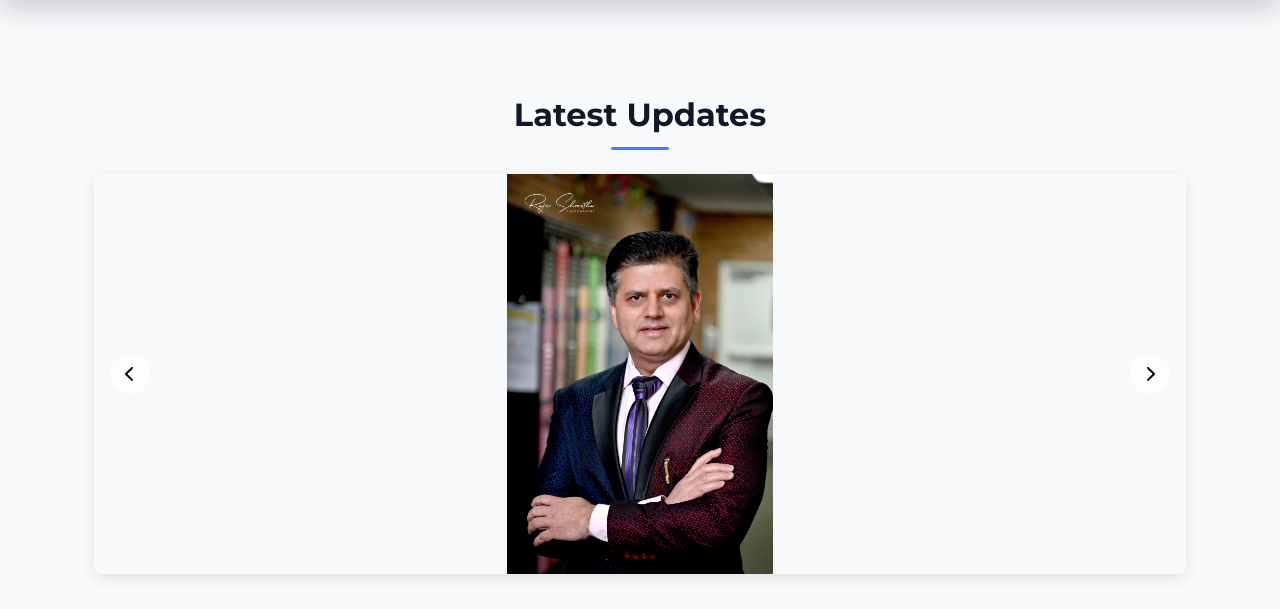
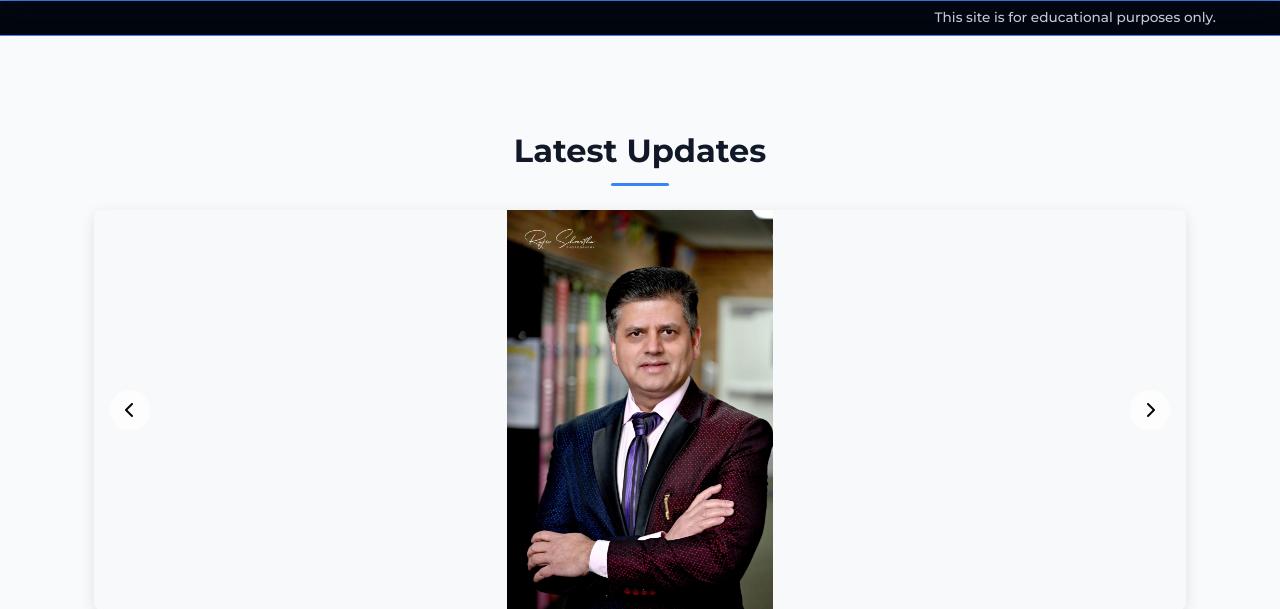
Before and after one commit to krishnadhakal03/wealthpro, a Django app: page / in a window 1280 px wide. Shown: the part 78-687 px from the top of the page. Run offline with Django 5.2, Linux system fonts and the light colour scheme; data comes from the database, SQL or seed files in the repository.

Commit message:
Add admin-controlled disclaimer bar and menu visibility

```diff
--- a/main/admin.py
+++ b/main/admin.py
@@ -307,6 +307,10 @@ class SiteSettingsAdmin(admin.ModelAdmin):
             'fields': ('business_hours_weekdays', 'business_hours_saturday', 'business_hours_sunday'),
             'description': 'Store hours displayed on the contact page'
         }),
+        ('Navigation / Disclaimer', {
+            'fields': ('show_disclaimer_bar', 'disclaimer_text', 'disclaimer_scroll_enabled', 'show_insurance_calculator_menu'),
+            'description': 'Control navigation menu items and disclaimer bar display'
+        }),
         ('Security Settings', {
             'fields': ('enable_csrf_protection', 'enable_secure_cookies', 'enable_ssl_redirect'),
             'classes': ('collapse',),
--- a/main/models.py
+++ b/main/models.py
@@ -730,6 +730,16 @@ class SiteSettings(models.Model):
     business_hours_sunday = models.CharField(max_length=100, default="Closed",
                                            help_text="Business hours for Sunday")
 
+    # Navigation / Disclaimer
+    show_disclaimer_bar = models.BooleanField(default=True,
+                                            help_text="Show scrolling disclaimer bar below navbar")
+    disclaimer_text = models.TextField(default="This site is for educational purposes only.",
+                                     help_text="Text to display in the disclaimer bar")
+    disclaimer_scroll_enabled = models.BooleanField(default=True,
+                                                  help_text="Enable horizontal scrolling animation for disclaimer text")
+    show_insurance_calculator_menu = models.BooleanField(default=True,
+                                                       help_text="Show Insurance Calculator menu item in navigation")
+
     # Security Settings
     enable_csrf_protection = models.BooleanField(default=True,
                                                help_text="Enable CSRF protection in production")
--- a/main/settings_registry.py
+++ b/main/settings_registry.py
@@ -95,6 +95,12 @@ class SettingsRegistry:
             settings_dict['THEME_PREVIOUS_PALETTE_SAVED_AT'] = site_settings.theme_previous_palette_saved_at
             settings_dict['THEME_UPDATED_AT'] = site_settings.theme_updated_at
 
+            # Navigation / Disclaimer
+            settings_dict['SHOW_DISCLAIMER_BAR'] = site_settings.show_disclaimer_bar
+            settings_dict['DISCLAIMER_TEXT'] = site_settings.disclaimer_text
+            settings_dict['DISCLAIMER_SCROLL_ENABLED'] = site_settings.disclaimer_scroll_enabled
+            settings_dict['SHOW_INSURANCE_CALCULATOR_MENU'] = site_settings.show_insurance_calculator_menu
+
             # Company info
             settings_dict['ESTABLISHED_YEAR'] = site_settings.established_year
 
--- a/main/static/css/style.css
+++ b/main/static/css/style.css
@@ -210,6 +210,54 @@ a:hover {
 
 .navbar-light .navbar-toggler-icon {
     filter: invert(1) grayscale(1);
+}
+
+/* Disclaimer Bar Styles */
+.site-disclaimer-bar {
+    background-color: var(--wp-primary);
+    color: var(--wp-footer-text);
+    border-top: 1px solid var(--wp-accent);
+    border-bottom: 1px solid var(--wp-accent);
+    height: 36px;
+    display: flex;
+    align-items: center;
+    overflow: hidden;
+    position: relative;
+}
+
+.site-disclaimer-inner {
+    white-space: nowrap;
+    font-size: 0.85rem;
+    font-weight: 500;
+    padding: 0 20px;
+    width: 100%;
+    display: flex;
+    align-items: center;
+    justify-content: center;
+}
+
+.site-disclaimer-bar.is-scrolling .site-disclaimer-inner {
+    animation: scroll-left 20s linear infinite;
+}
+
+.site-disclaimer-bar:not(.is-scrolling) .site-disclaimer-inner {
+    justify-content: center;
+    text-align: center;
+}
+
+@media (prefers-reduced-motion: reduce) {
+    .site-disclaimer-inner {
+        animation: none !important;
+    }
+}
+
+@keyframes scroll-left {
+    0% {
+        transform: translateX(100%);
+    }
+    100% {
+        transform: translateX(-100%);
+    }
 }
 
 /* Footer Styles */
--- a/main/templates/main/base.html
+++ b/main/templates/main/base.html
@@ -107,7 +107,9 @@
                     <a href="{% url 'services' %}" class="nav-item nav-link"><i class="fa fa-briefcase me-2"></i>Services</a>
                     <a href="{% url 'team' %}" class="nav-item nav-link"><i class="fa fa-users me-2"></i>Our Team</a>
                     <a href="{% url 'videos' %}" class="nav-item nav-link"><i class="fa fa-video me-2"></i>Videos</a>
+                    {% if site_settings.show_insurance_calculator_menu %}
                     <a href="{% url 'insurance_calculator' %}" class="nav-item nav-link"><i class="fa fa-calculator me-2"></i>Insurance Calculator</a>
+                    {% endif %}
                     <a href="{% url 'appointment' %}" class="nav-item nav-link"><i class="fa fa-calendar me-2"></i>Appointment</a>
                     <a href="{% url 'contact' %}" class="nav-item nav-link"><i class="fa fa-envelope me-2"></i>Contact</a>
                 </div>
@@ -115,6 +117,16 @@
         </div>
     </nav>
     <!-- Navbar End -->
+
+    {% if site_settings.show_disclaimer_bar and site_settings.disclaimer_text %}
+    <!-- Disclaimer Bar Start -->
+    <div class="site-disclaimer-bar {% if site_settings.disclaimer_scroll_enabled %}is-scrolling{% endif %}">
+        <div class="site-disclaimer-inner">
+            <span>{{ site_settings.disclaimer_text }}</span>
+        </div>
+    </div>
+    <!-- Disclaimer Bar End -->
+    {% endif %}
 
     {% block hero %}{% endblock %}
 
```
Also changed, not shown: main/migrations/0022_sitesettings_disclaimer_scroll_enabled_and_more.py (added).
